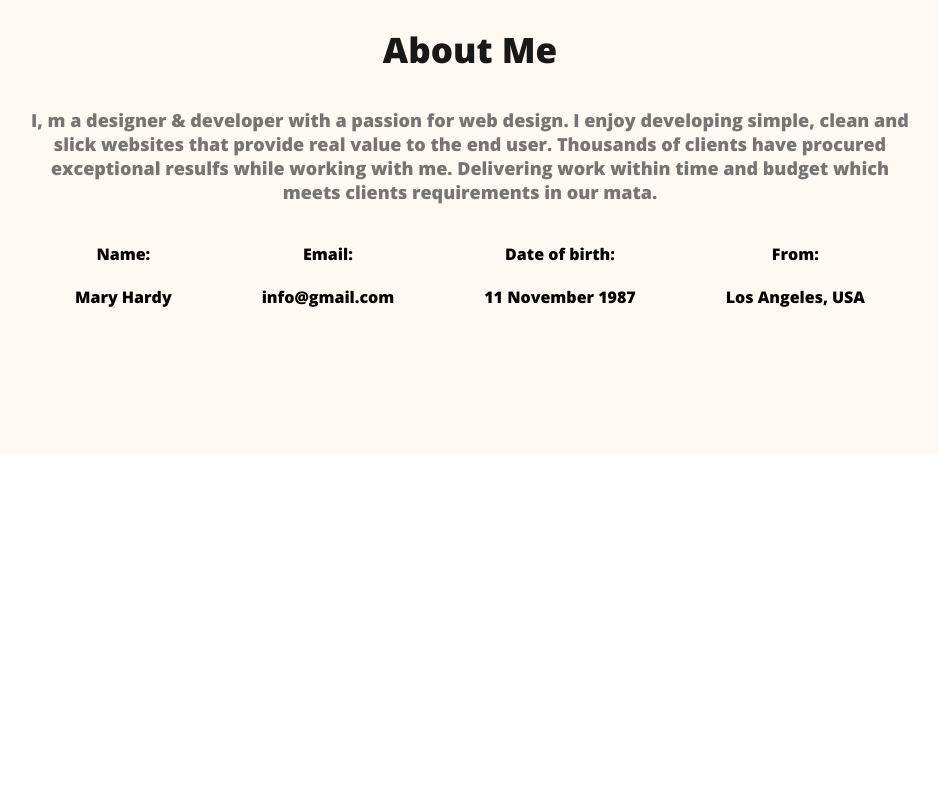
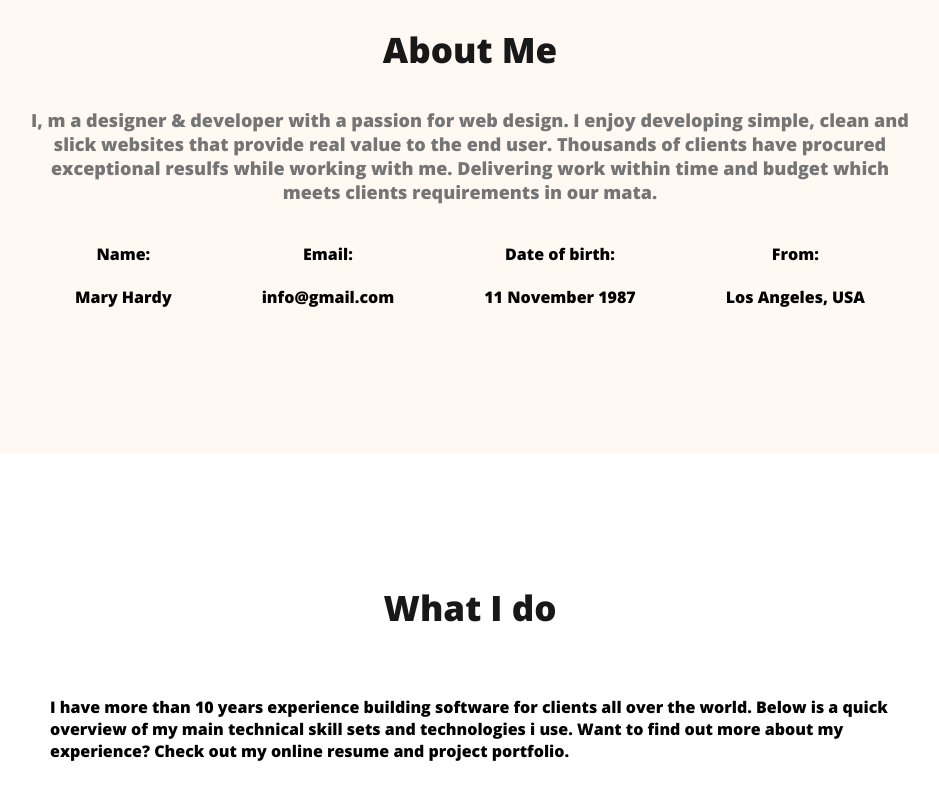
Before and after one commit to Mehedi12336/developer, a plain HTML site: page index.html in a window 1280 px wide. Shown: the part 1071-1871 px from the top of the page, without its empty margins (170-1109 px from the left). Before the commit the page ends 1655 px from the top, so only its background shows below. Drawn offline with nearby package versions, Linux system fonts and the light colour scheme.

Commit message:
add skill

```diff
--- a/index.html
+++ b/index.html
@@ -56,6 +56,13 @@
                 </div>
             </div>
         </section>
+
+     <!--what i do section-->
+
+        <section>
+            <h3 class="section-title">What I do</h3>
+            <p id="what-i-do-description">I have more than 10 years experience building software for clients all over the world. Below is a quick overview of my main technical skill sets and technologies i use. Want to find out more about my experience? Check out my online resume and project portfolio.</p>
+        </section>
     </main>
     <footer>
 
--- a/styles/portfolio.css
+++ b/styles/portfolio.css
@@ -125,3 +125,7 @@ margin: 0 auto;
 .about-info{
     text-align: center;
 }
+
+#what-i-do-description{
+    padding: 30px 150px;
+}
```
